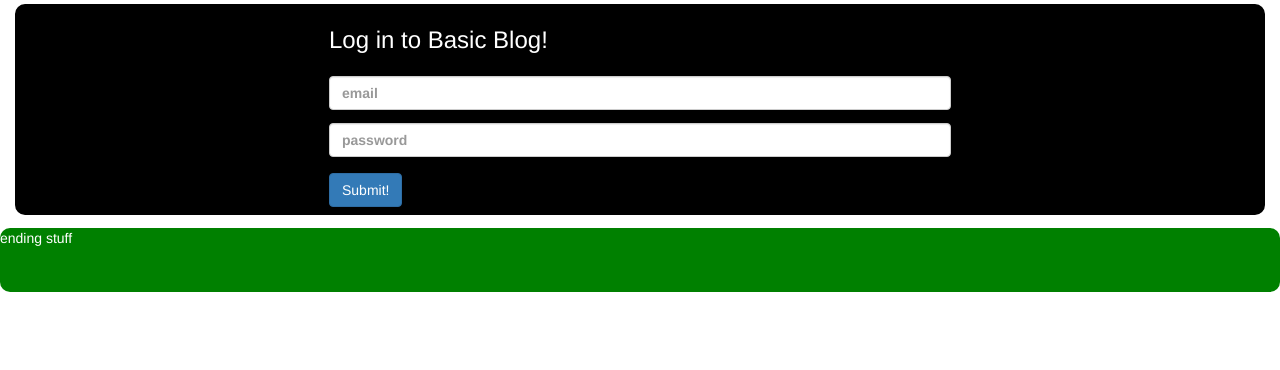
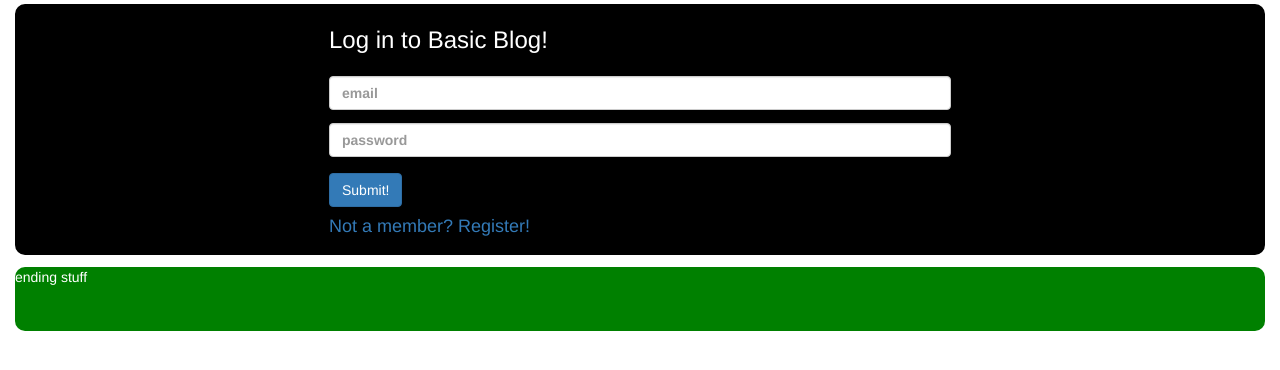
Before and after one commit to mhhoban/basic-blog, a Python web app: template templates/login_page.html in a window 1280 px wide. Shown: the part 159-529 px from the top of the page. Run offline with Jinja, Linux system fonts and the light colour scheme; the template is opened without the code that fills it, so the values that code supplies are empty.

Commit message:
added header block to templates, added link to reg form on login page and fixed spacing issue on login page.

```diff
--- a/css/basicblogstyle.css
+++ b/css/basicblogstyle.css
@@ -178,6 +178,12 @@ textarea {
     color: blue;
 }
 
+.login-reg-invitation {
+    color: blue;
+    margin-left: 25%;
+
+}
+
 .comment-compose-header {
     margin-top: 10%;
     margin-left: 4%;
--- a/templates/base.html
+++ b/templates/base.html
@@ -8,6 +8,10 @@
 
         <link type="text/css" rel="stylesheet" href="css/bootstrap.css">
         <link type="text/css" rel="stylesheet" href="css/basicblogstyle.css">
+
+        {% block header_block %}
+
+        {% endblock %}
 
     </head>
 
--- a/templates/blog_view_page_authed.html
+++ b/templates/blog_view_page_authed.html
@@ -1,4 +1,10 @@
 {% extends "base.html" %}
+
+{% block header_block %}
+
+<title> Basic Blog: {{title}} </title>
+
+{% endblock %}
 
 {% block login_block %}
 
--- a/templates/blog_view_page_non_authed.html
+++ b/templates/blog_view_page_non_authed.html
@@ -1,4 +1,10 @@
 {% extends "base.html" %}
+
+{% block header_block %}
+
+<title> Basic Blog: {{title}} </title>
+
+{% endblock %}
 
 {% block login_block %}
 
--- a/templates/front_page_authed.html
+++ b/templates/front_page_authed.html
@@ -1,5 +1,10 @@
 {% extends "base.html" %}
 
+{% block header_block %}
+
+<title> Basic Blog! </title>
+
+{% endblock %}
 
 {% block login_block %}
 
--- a/templates/front_page_non_authed.html
+++ b/templates/front_page_non_authed.html
@@ -1,5 +1,10 @@
 {% extends "base.html" %}
 
+{% block header_block %}
+
+<title> Basic Blog! </title>
+
+{% endblock %}
 
 {% block login_block %}
 
--- a/templates/login_page.html
+++ b/templates/login_page.html
@@ -1,4 +1,10 @@
 {% extends "base.html" %}
+
+{% block header_block %}
+
+<title> Basic Blog: Login </title>
+
+{% endblock %}
 
 {% block posts_block %}
 
@@ -72,6 +78,12 @@
 
         	</div>
 
+        	<div class="login-reg-invitation">
+
+        		<a href="/register.html"><h4> Not a member? Register! </h4></a>
+
+        	</div>
+
     	</div>
 
         </form>
@@ -80,6 +92,4 @@
 
 </div>
 
-</div>
-
 {% endblock %}
```
Lines whose indentation alone changed are shown as unchanged.
